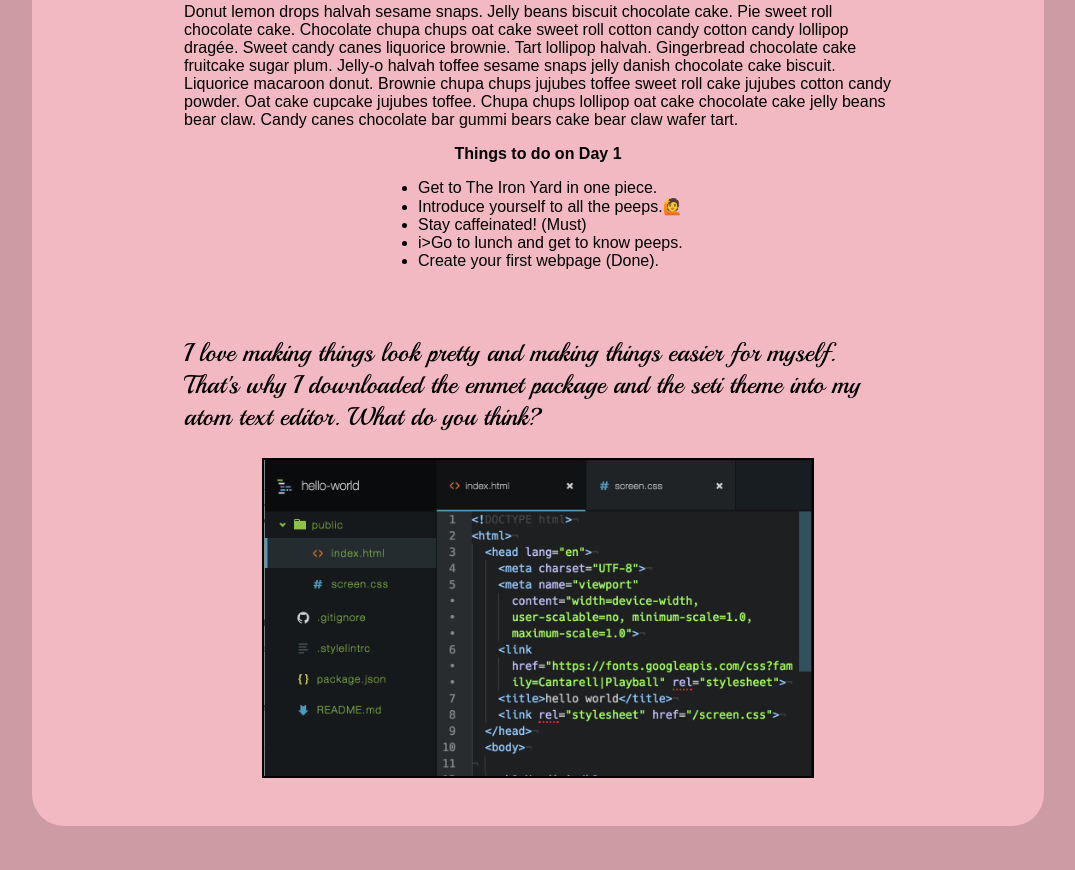
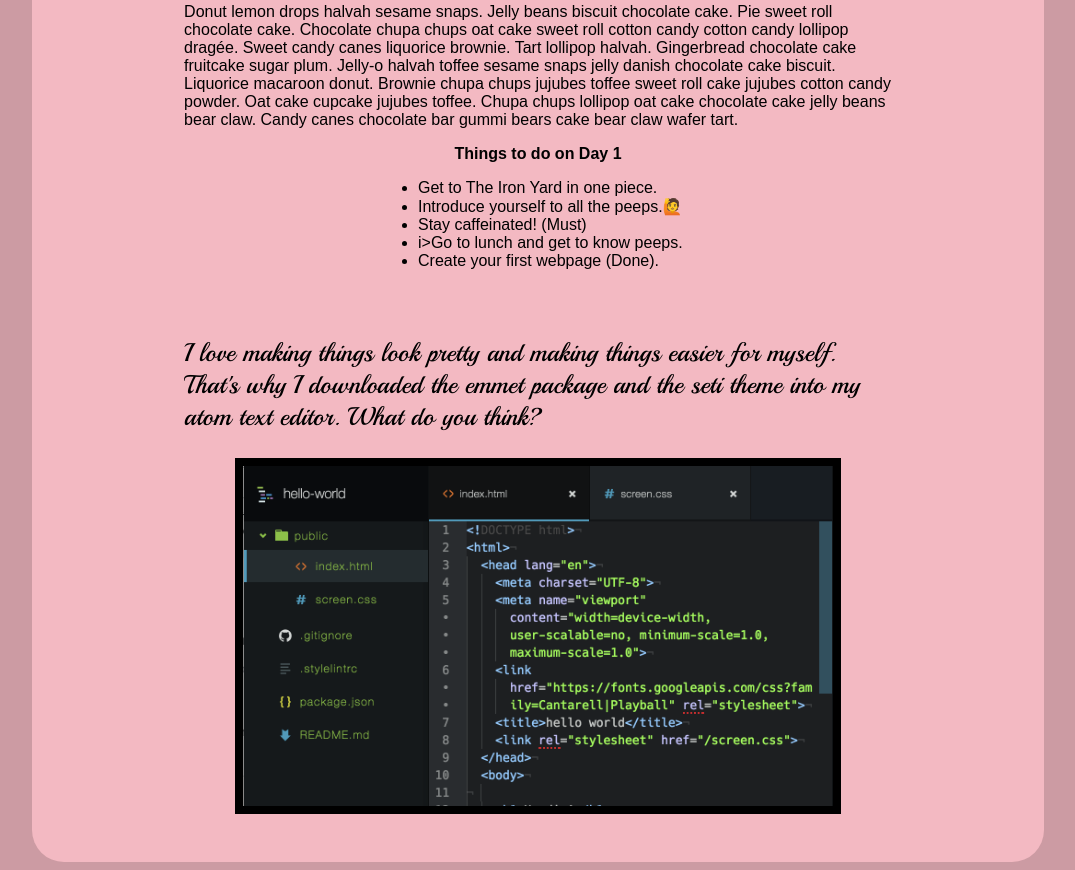
Before and after one commit to kaxcode/hello-world, a website: page public/index.html in a window 1280 px wide. Shown: the part 555-1425 px from the top of the page, without its empty margins (102-1177 px from the left). Before the commit the page ends 1389 px from the top, so only its background shows below. Drawn offline with Linux system fonts and the light colour scheme; a web font is replaced by a local one.

Commit message:
Edited Terminal images css to resize

```diff
--- a/public/screen.css
+++ b/public/screen.css
@@ -65,11 +65,10 @@ p {
 .terminal {
   display: block;
   box-sizing: border-box;
-  width: auto;
+  width: 60%;
   margin-left: auto;
   margin-right: auto;
   position: center;
   margin-bottom: 3em;
-  height: 20em;
-  border: 2px solid #000;
+  border: 0.5em solid #000;
 }
```
